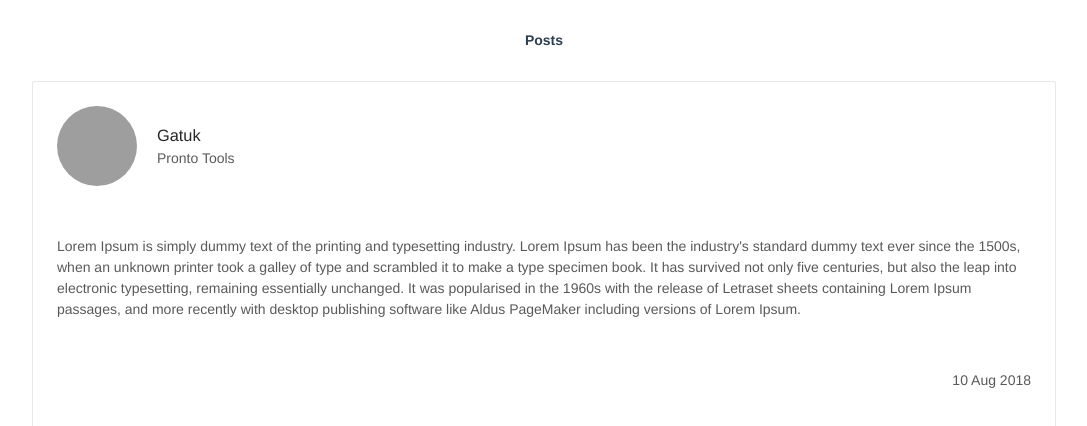
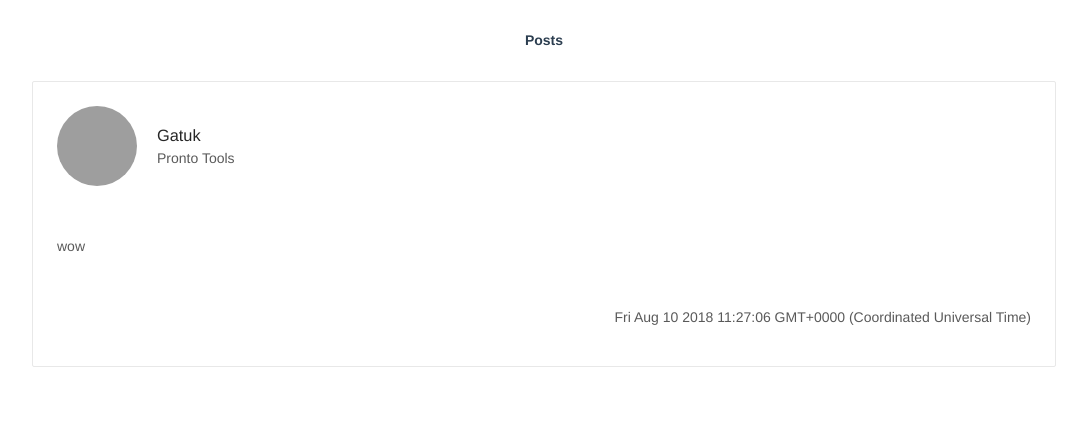
Before and after one commit to prontotools/learntoday, a Vue app in the folder frontend/: page /post/1 in a window 1280 px wide. Shown: the top 426 px of the page, without its empty margins (96-1183 px from the left). Built offline with nearby package versions, Linux system fonts and the light colour scheme; grey boxes are pictures that could not be loaded.

Commit message:
:sparkles: Connect vuex data in post detail page :cat2:

```diff
--- a/frontend/src/components/Posts.vue
+++ b/frontend/src/components/Posts.vue
@@ -1,16 +1,16 @@
 <template>
   <div class="posts">
     <div v-for="(post, index) in posts" :key="index">
-      <div>
+      <router-link :to="{name: 'postDetail', params: {id: post.id}}">
         <h2>{{post.author}}</h2>
         <ul v-if="post.tags.length">
-        <li class="tags" v-for="tag in post.tags" :key="tag">
-          {{tag}}
-        </li>
+          <li class="tags" v-for="tag in post.tags" :key="tag">
+            {{tag}}
+          </li>
         </ul>
         <p>{{post.timestamp}}</p>
         <p>{{post.message}}</p>
-      </div>
+      </router-link>
     </div>
   </div>
 </template>
--- a/frontend/src/router.js
+++ b/frontend/src/router.js
@@ -13,6 +13,7 @@ export default new Router({
       component: Home
     },
     {
+      name: 'postDetail',
       path: '/post/:id',
       // route level code-splitting
       // this generates a separate chunk (about.[hash].js) for this route
--- a/frontend/src/views/PostDetail.vue
+++ b/frontend/src/views/PostDetail.vue
@@ -3,22 +3,30 @@
     <a-card :loading="false">
       <div class="title-content">
         <div>
-            <img src="https://www.w3schools.com/howto/img_avatar2.png" class="avatar"/>
+          <img src="https://www.w3schools.com/howto/img_avatar2.png" class="avatar" />
         </div>
         <div class="user-info">
-            <h3>Gatuk</h3>
+          <h3>{{post.author}}</h3>
           <p>Pronto Tools</p>
         </div>
       </div>
-        <p class="content">
-            Lorem Ipsum is simply dummy text of the printing and typesetting industry. Lorem Ipsum has been the industry's standard dummy text ever since the 1500s, when an unknown printer took a galley of type and scrambled it to make a type specimen book. It has survived not only five centuries, but also the leap into electronic typesetting, remaining essentially unchanged. It was popularised in the 1960s with the release of Letraset sheets containing Lorem Ipsum passages, and more recently with desktop publishing software like Aldus PageMaker including versions of Lorem Ipsum.
-        </p>
-        <p style="text-align: right;">
-          10 Aug 2018
-        </p>
+      <p class="content">{{post.message}}</p>
+      <p style="text-align: right;">{{post.timestamp}}</p>
     </a-card>
   </div>
 </template>
+
+<script>
+import { mapGetters, mapState } from 'vuex'
+
+export default {
+  computed: mapState({
+    post(state) {
+      return state.posts.entities[this.$route.params.id]
+    }
+  })
+}
+</script>
 
 <style scoped>
 .content {
@@ -37,7 +45,7 @@
   height: 80px;
 }
 
-.title-content{
+.title-content {
   display: flex;
   flex-direction: row;
 }
@@ -45,7 +53,6 @@
 .user-info {
   align-self: center;
   padding-left: 20px;
-
 }
 
 .user-info h3 {
@@ -55,5 +62,4 @@
 .user-info p {
   margin: 0;
 }
-
 </style>
```
Lines whose indentation alone changed are shown as unchanged.
